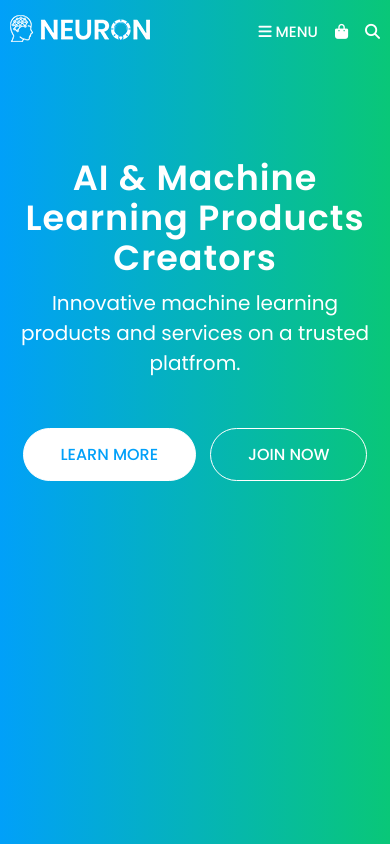
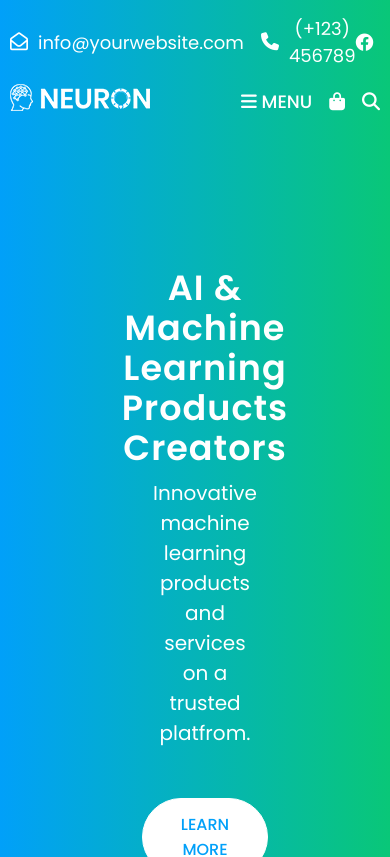
Before and after one commit to front-end-by-rimantas/43-grupe-portfolio-neuron, a website: page index.html in a window 390 px wide. Shown: the top 857 px of the page. Drawn offline with Linux system fonts and the light colour scheme; files whose address does not match are found by name.

Commit message:
head_paddings

```diff
--- a/css/base/home_mobile.css
+++ b/css/base/home_mobile.css
@@ -27,6 +27,12 @@
 }
 
 @media(max-width: 800px) {
+    .hero .hero_row {
+        padding: 140px
+    }
+
+    ;
+
     .header .head_row1 {
         display: none;
     }
--- a/pages/home.css
+++ b/pages/home.css
@@ -21,7 +21,7 @@
 
 header * {
     color: white;
-    font-size: 15px;
+    font-size: 18px;
 
 }
 
@@ -141,7 +141,7 @@ header * {
 
 /* Hero styles: start */
 .hero_row {
-    padding-top: 100px;
+    padding-top: 200px;
     display: flex;
     justify-content: space-between;
     align-items: center;
```
